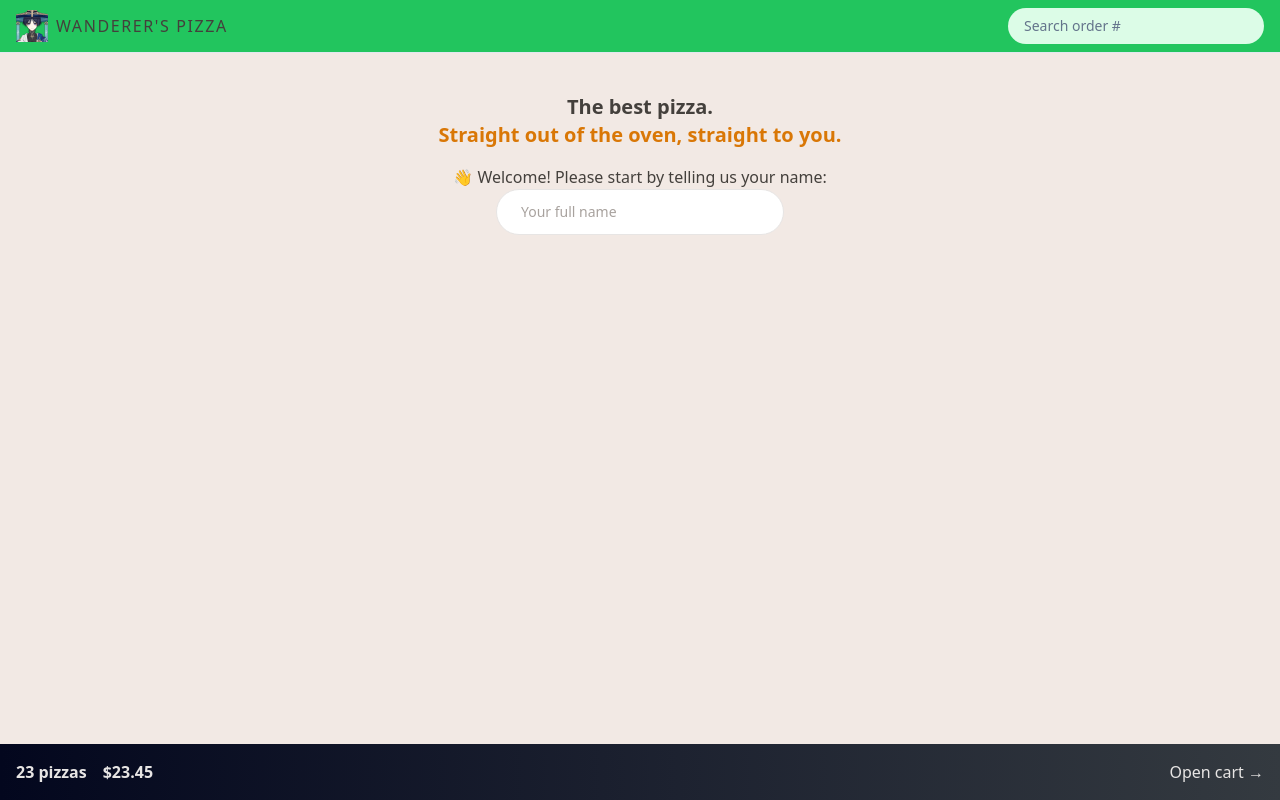
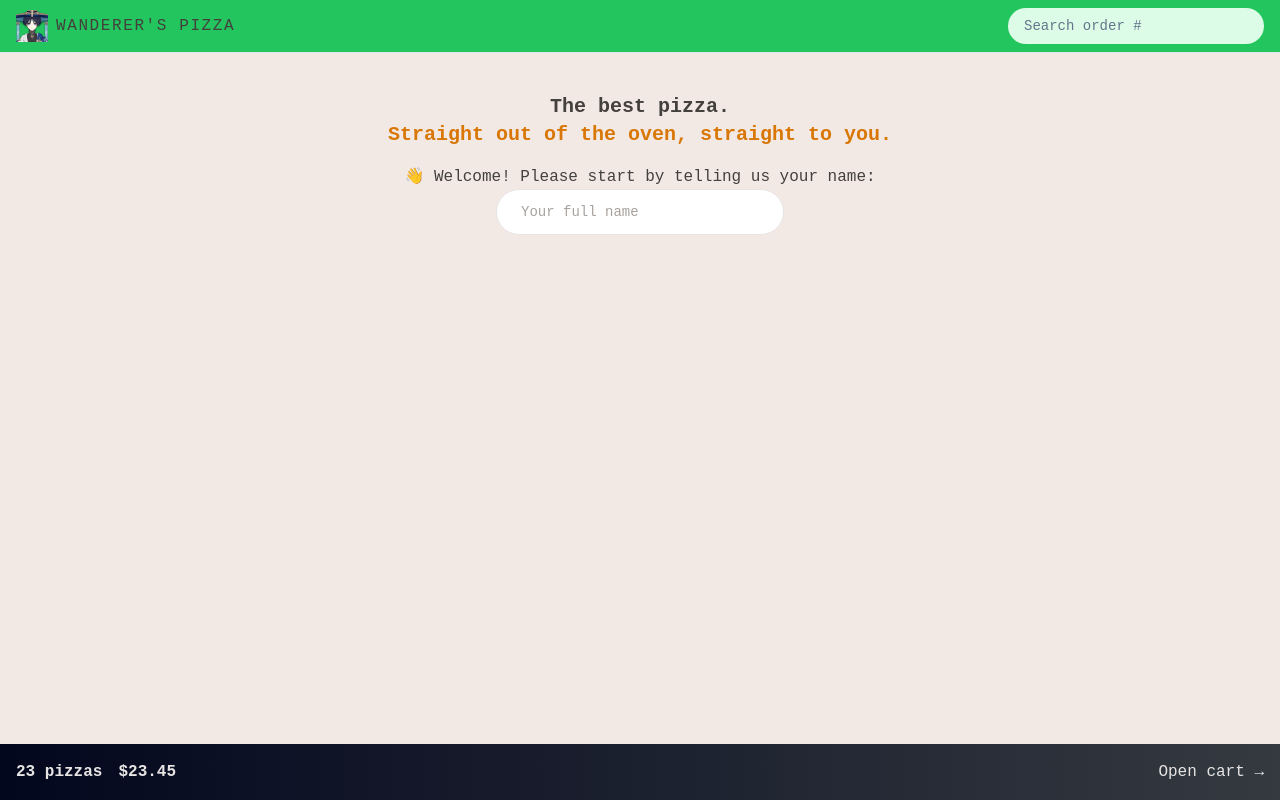
Before and after one commit to naimulabeer/fast-react-pizza-vite, a React (Vite) app: page / in a window 1280 px wide. Built offline with nearby package versions, Linux system fonts and the light colour scheme.

Commit message:
configuring custom font family in tailwind

```diff
--- a/src/ui/Loader.jsx
+++ b/src/ui/Loader.jsx
@@ -1,5 +1,9 @@
 function Loader() {
-  return <div className="loader"></div>;
+  return (
+    <div className="absolute inset-0 flex items-center justify-center bg-slate-200/20 backdrop-blur-sm">
+      <div className="loader"></div>
+    </div>
+  );
 }
 
 export default Loader;
--- a/tailwind.config.js
+++ b/tailwind.config.js
@@ -3,6 +3,9 @@
 export default {
   content: ["./index.html", "./src/**/*.{js,ts,jsx,tsx}"],
   theme: {
+    fontFamily: {
+      sans: "Roboto Mono, monospace",
+    },
     extend: {},
   },
   plugins: [],
```
